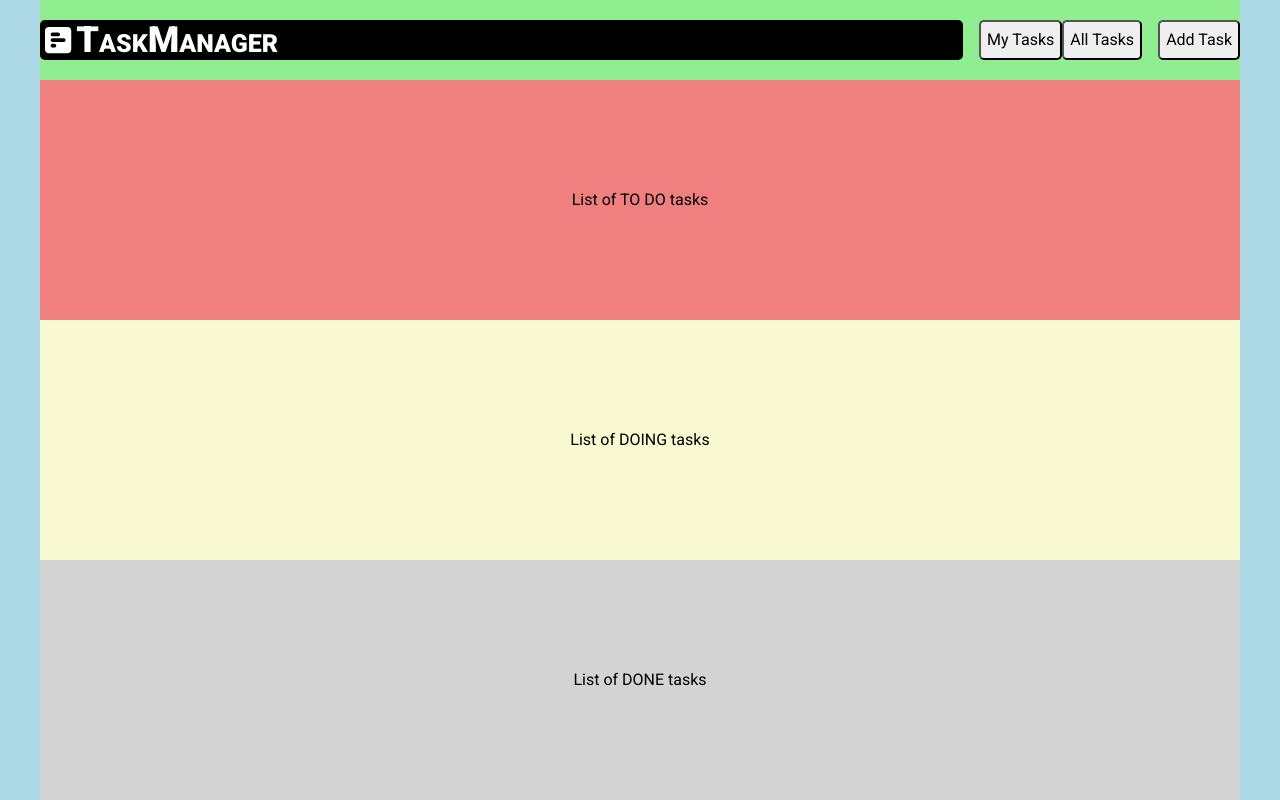
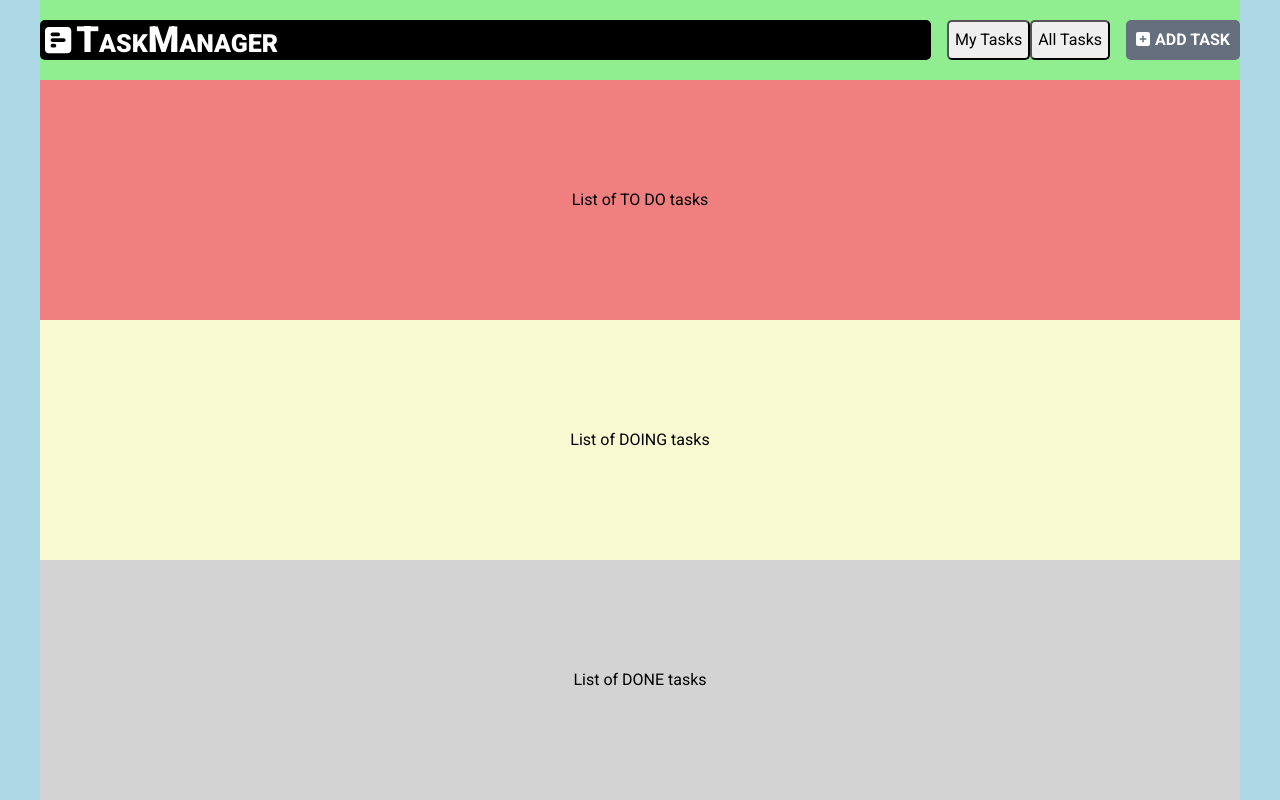
Before and after one commit to Colo-Codes/mini-project-task-manager, a React (Vite) app: page / in a window 1280 px wide. Built offline with nearby package versions, Linux system fonts and the light colour scheme.

Commit message:
Button with icon component

```diff
--- /dev/null
+++ b/src/components/header/Button.jsx
@@ -0,0 +1,17 @@
+import PropTypes from 'prop-types';
+import styles from './styles/Button.module.css';
+
+export default function Button({ icon, text, onClick }) {
+  return (
+    <button className={styles.button} onClick={onClick}>
+      <i className={styles.buttonIcon}>{icon}</i>
+      <span className={styles.buttonText}>{text}</span>
+    </button>
+  );
+}
+
+Button.propTypes = {
+  icon: PropTypes.element.isRequired,
+  text: PropTypes.string.isRequired,
+  onClick: PropTypes.func.isRequired,
+};
--- a/src/components/header/Header.jsx
+++ b/src/components/header/Header.jsx
@@ -1,6 +1,10 @@
 import styles from './styles/Header.module.css';
 import { FontAwesomeIcon } from '@fortawesome/react-fontawesome';
-import { faSquarePollHorizontal } from '@fortawesome/free-solid-svg-icons';
+import {
+  faSquarePollHorizontal,
+  faSquarePlus,
+} from '@fortawesome/free-solid-svg-icons';
+import Button from './Button';
 
 export default function Header() {
   return (
@@ -18,7 +22,12 @@
       </div>
 
       <div className={styles.addTaskContainer}>
-        <button className={styles.addTaskButton}>Add Task</button>
+        {/* TODO: implement proper onClick */}
+        <Button
+          icon={<FontAwesomeIcon icon={faSquarePlus} />}
+          text='Add Task'
+          onClick={() => console.log('clicked')}
+        />
       </div>
     </header>
   );
--- /dev/null
+++ b/src/components/header/styles/Button.module.css
@@ -0,0 +1,24 @@
+.button {
+  background: var(--header-button-bg-color);
+  color: var(--header-color);
+  border: none;
+  padding: 5px 10px;
+
+  .buttonIcon {
+    margin-right: 5px;
+  }
+
+  .buttonText {
+    text-transform: uppercase;
+    font-weight: var(--font-button-primary-weight);
+  }
+
+  &:hover {
+    background: var(--header-button-bg-hover-color);
+    cursor: pointer;
+  }
+
+  &:active {
+    background: var(--header-button-bg-color);
+  }
+}
--- a/src/index.css
+++ b/src/index.css
@@ -15,6 +15,7 @@
   --header-color: #ffffff;
   --header-bg-color: #000000;
   --header-button-bg-color: #656f7d;
+  --header-button-bg-hover-color: #4d5560;
 
   /* Fonts */
   --font-default-family: 'Roboto', sans-serif;
@@ -23,6 +24,8 @@
   --font-default-height: 1.5;
   --font-default-style: normal;
   --font-header-size: 36px;
+  --font-button-primary-weight: 600;
+  --font-button-secondary-weight: 100;
 }
 
 /*
```
